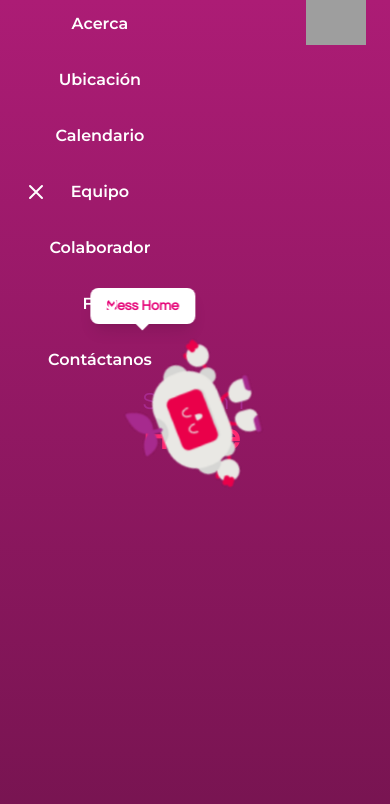
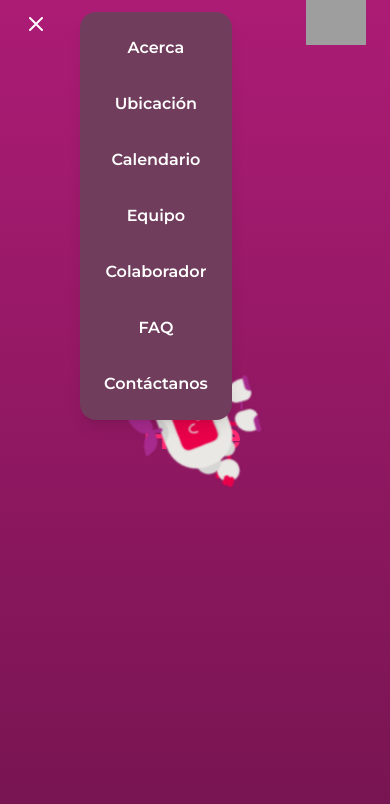
Before and after one commit to WIT-MTY/webpage_h4h, a Next.js app: page / in a window 390 px wide. Both pictures are taken after a click on the button 36 px from the left and 24 px from the top of the page. Shown: the top 804 px of the page. Built offline with nearby package versions, Linux system fonts and the light colour scheme; grey boxes are pictures that could not be loaded.

Commit message:
actualizción de componente Header: avance 3, diseño mejorado para moviles

```diff
--- a/app/componentes/navbar/header.tsx
+++ b/app/componentes/navbar/header.tsx
@@ -50,7 +50,7 @@ const Header = ({ onSectionChange }: HeaderProps) => {
           {isHome && <Logo image_logo="/images/wit_logos/logo_wit_blanco.png" w_logo="w-40" />}
         </div>
 
-        <button onClick={() => setIsMenuOpen(!isMenuOpen)}className="lg:hidden text-white focus:outline-none z-50">
+        <button onClick={() => setIsMenuOpen(!isMenuOpen)} className="lg:hidden text-white focus:outline-none z-50">
           <svg className="w-6 h-6" fill="none" stroke="currentColor" viewBox="0 0 24 24">
             {isMenuOpen ? (
               <path strokeLinecap="round" strokeLinejoin="round" strokeWidth={2} d="M6 18L18 6M6 6l12 12" />
@@ -63,8 +63,12 @@ const Header = ({ onSectionChange }: HeaderProps) => {
         <div
           className={`${isMenuOpen ? "flex" : "hidden"}
             lg:flex lg:absolute lg:left-1/2 lg:-translate-x-1/2 lg:p-6 lg:py-1
-            lg:rounded-r-4xl lg:rounded-s-4xl lg:transition-all lg:duration-300`}
-            style={{backgroundColor: isHome ? "transparent": (isHome ? "transparent" : "#703D5C")}}
+            lg:rounded-r-4xl lg:rounded-s-4xl lg:transition-all lg:duration-300
+            fixed left-0 mx-20 p-6 rounded-2xl shadow-lg
+            flex-col items-center space-y-5
+            lg:flex-row lg:space-y-0 lg:space-x-6 lg:mx-0 lg:top-auto lg:shadow-none`}
+
+            style={{backgroundColor: isHome && !isMenuOpen ? "transparent" : "#703D5C"}}
         >
           <div className="flex flex-col lg:flex-row items-center space-y-8 lg:space-y-0 lg:space-x-6">
             {!isHome && (
```
